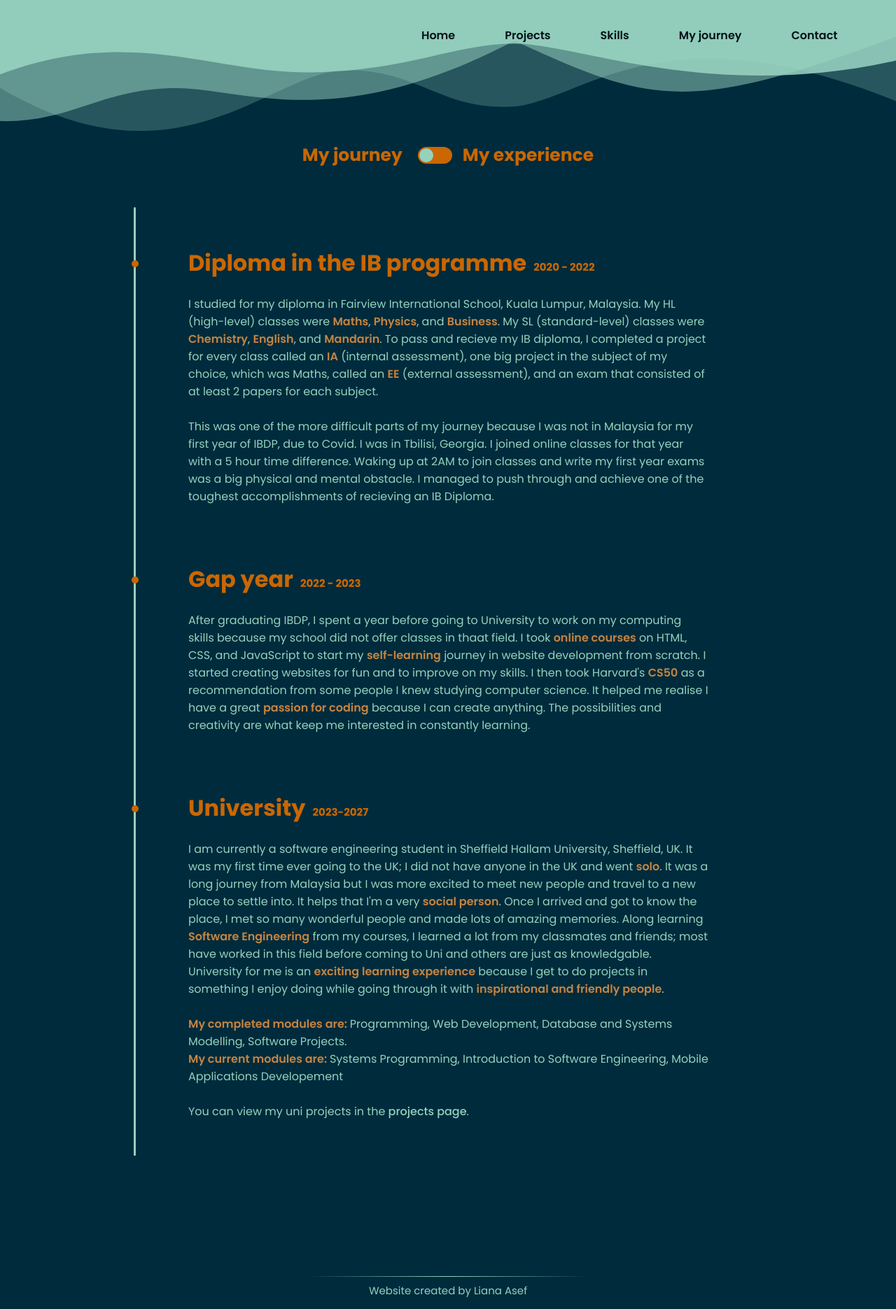
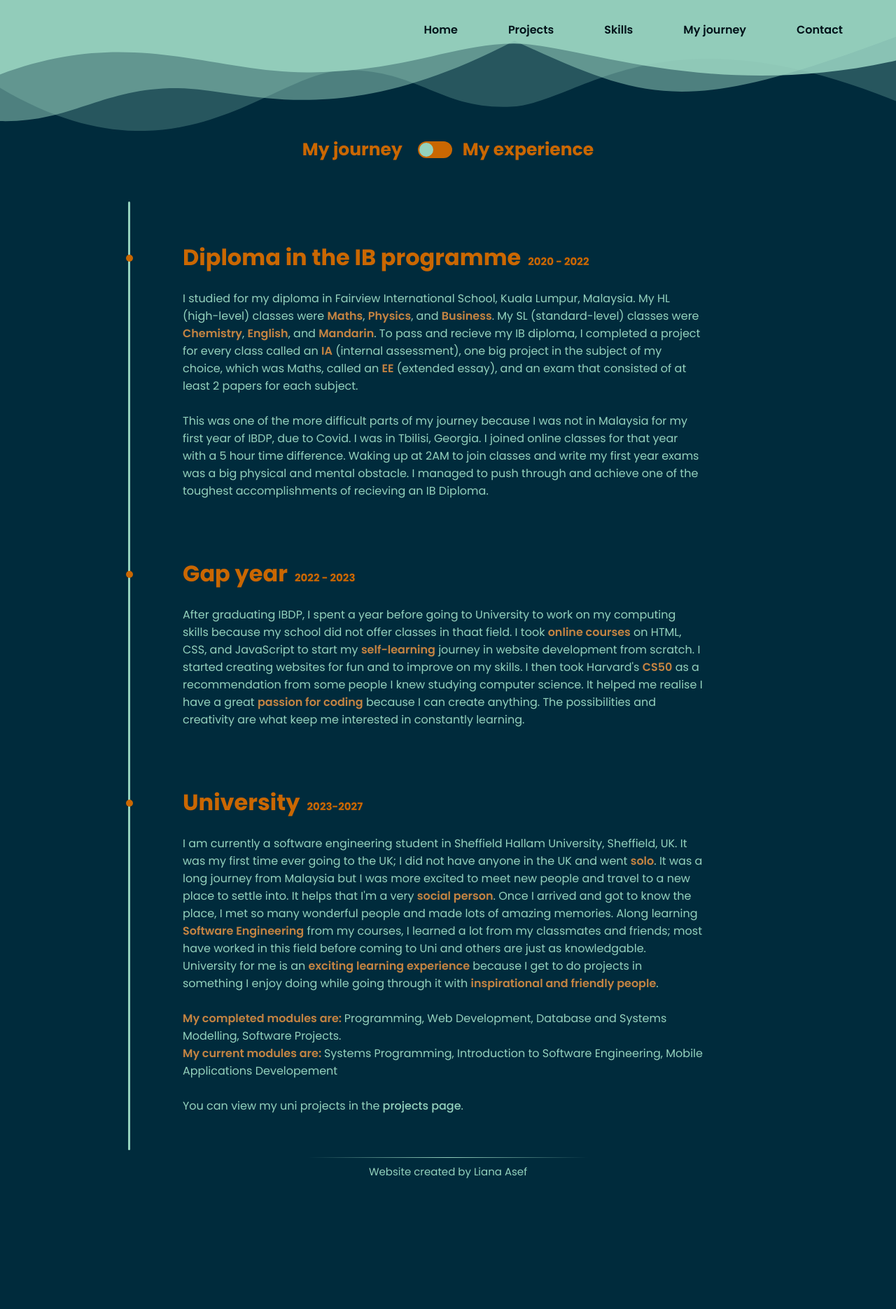
Before and after one commit to liana1402/Personal-Portfolio, a PHP site: page /journey.html in a window 1280 px wide. Shown: the whole page at 70% size. After the commit the page ends 1684 px from the top, so only its background shows below. Run offline with PHP 8.4, Linux system fonts and the light colour scheme.

Commit message:
fixed footer journey page bug, final version website

```diff
--- a/journey.html
+++ b/journey.html
@@ -43,16 +43,11 @@
 
         <div>
             <div id="journey-page" class="journey-page">
-                <div class="vl">
-                    <!-- <div id="dot-1" class="vl-dot"></div>
-                    <div id="dot-2" class="vl-dot"></div>
-                    <div id="dot-3" class="vl-dot"></div> -->
-                </div>
+                <div class="vl"></div>
                 <div>
-                    <!-- why i started coding. what subjects i was interested in school. -->
                     <div class="journey-card">
                         <h1 class="title"><span class="vl-dot"></span>Diploma in the IB programme <span class="title-date">2020 - 2022</span></h1>
-                        <p>I studied for my diploma in Fairview International School, Kuala Lumpur, Malaysia. My HL (high-level) classes were <span class="color-light-red">Maths</span>, <span class="color-light-red">Physics</span>, and <span class="color-light-red">Business</span>. My SL (standard-level) classes were <span class="color-light-red">Chemistry</span>, <span class="color-light-red">English</span>, and <span class="color-light-red">Mandarin</span>. To pass and recieve my IB diploma, I completed a project for every class called an <span class="color-light-red">IA</span> (internal assessment), one big project in the subject of my choice, which was Maths, called an <span class="color-light-red">EE</span> (external assessment), and an exam that consisted of at least 2 papers for each subject.
+                        <p>I studied for my diploma in Fairview International School, Kuala Lumpur, Malaysia. My HL (high-level) classes were <span class="color-light-red">Maths</span>, <span class="color-light-red">Physics</span>, and <span class="color-light-red">Business</span>. My SL (standard-level) classes were <span class="color-light-red">Chemistry</span>, <span class="color-light-red">English</span>, and <span class="color-light-red">Mandarin</span>. To pass and recieve my IB diploma, I completed a project for every class called an <span class="color-light-red">IA</span> (internal assessment), one big project in the subject of my choice, which was Maths, called an <span class="color-light-red">EE</span> (extended essay), and an exam that consisted of at least 2 papers for each subject.
                         <br><br>This was one of the more difficult parts of my journey because I was not in Malaysia for my first year of IBDP, due to Covid. I was in Tbilisi, Georgia. I joined online classes for that year with a 5 hour time difference. Waking up at 2AM to join classes and write my first year exams was a big physical and mental obstacle. I managed to push through and achieve one of the toughest accomplishments of recieving an IB Diploma.</p>
                     </div>
                     <div class="journey-card">
@@ -94,11 +89,7 @@
         </div>
     </div>
 
-    <footer id="journey-footer" class="footer">
-        <hr>
-        <p>Website created by Liana Asef</p>
-    </footer>
-    <footer id="experience-footer" class="footer">
+    <footer class="footer">
         <hr>
         <p>Website created by Liana Asef</p>
     </footer>
--- a/js/scroll.js
+++ b/js/scroll.js
@@ -1,6 +1,6 @@
 window.addEventListener('scroll', function(){
     var currentypos = window.scrollY;
-  if (currentypos > 200) {
+  if (currentypos > 400) {
     document.getElementById("up-button").style.display = "block";
   } else {
     document.getElementById("up-button").style.display = "none";
--- a/js/swap-switch.js
+++ b/js/swap-switch.js
@@ -4,15 +4,11 @@ const journeyFooter = document.getElementById("journey-footer");
 const experience = document.getElementById("experience-page");
 const experienceFooter = document.getElementById("experience-footer");
 switchSlider.addEventListener('click', function(){
-    if(switchSlider.checked){
+    if (switchSlider.checked){
         journey.style.display = "none";
-        journeyFooter.style.display = "none";
         experience.style.display = "flex";
-        experienceFooter.style.display = "block";
-    }else{
+    } else {
         journey.style.display = "flex";
-        journeyFooter.style.display = "block"
         experience.style.display = "none";
-        experienceFooter.style.display = "none";
     }
 });
--- a/projects.html
+++ b/projects.html
@@ -178,6 +178,7 @@
         <hr>
         <p>Website created by Liana Asef</p>
     </footer>
+
     <script src="js/main.js"></script>
     <script src="js/scroll.js"></script>
 </body>
--- a/styles/desktop.css
+++ b/styles/desktop.css
@@ -338,6 +338,7 @@
 .experience-card{
     margin: 10px 0 50px;
     width: 1000px;
+    max-width: 85vw;
 }
 .vl-dot{
     left: -81px;
@@ -352,19 +353,6 @@
     max-width: 70vw;
 }
 
-#journey-footer{
-    top: 190vh;
-}
-#experience-footer{
-    top: 200vh;
-}
-/* .journey-footer{
-    top: 190vh;
-}
-.experience-footer{
-    top: 190vh;
-} */
-
 /* footer */
 .footer hr{
     width: 400px;
--- a/styles/mobile.css
+++ b/styles/mobile.css
@@ -4,12 +4,16 @@ html{
     scroll-behavior: smooth;
 }
 body{
+    position: relative;
     padding: 5px;
+    margin: 0;
+    padding-bottom: 50px;
     min-height: 100dvh;
     background-attachment: fixed;
     background-color: #002B3C;
     color: #001219;
     font-family: "Poppins", sans-serif;
+    box-sizing: border-box;
 }
 body a{
     text-decoration: none;
@@ -190,8 +194,8 @@ body ul{
     background-color: #93CDBB;
     color: #001219;
     width: 350px;
-    min-height: 300px;
-    border-radius: 2px;
+    min-height: 250px;
+    border-radius: 5px;
     margin: 10%;
     box-shadow: 2px 1px 10px #001219;
     transition: 0.4s;
@@ -502,10 +506,6 @@ body ul{
     padding: 0 10px 0 40px;
     max-width: 80vw;
 }
-.journey-page, .experience-page{
-    position: absolute;
-    width: 90%;
-}
 .journey-card{
     color: #94D2BD;
     margin-left: 20px;
@@ -514,7 +514,7 @@ body ul{
 .experience-card{
     background-color: #194551;
     color: #94D2BD;
-    margin: 10px 0;
+    margin: 10px;
     padding: 10px 30px;
     border-radius: 10px;
 }
@@ -546,21 +546,15 @@ body ul{
     top: 18px;
 }
 
-#journey-footer{
-    display: block;
-    position: relative;
-    top: 400vh;
-    padding-bottom: 15px;
-}
-#experience-footer{
-    display: none;
-    position: relative;
-    top: 470vh;
-    padding-bottom: 15px;
-}
-
 /* footer */
 .footer{
+    position: absolute;
+    left: 0;
+    right: 0;
+    bottom: 0;
+
+    padding-bottom: 8px;
+
     text-align: center;
     font-size: 15px;
 }
```
